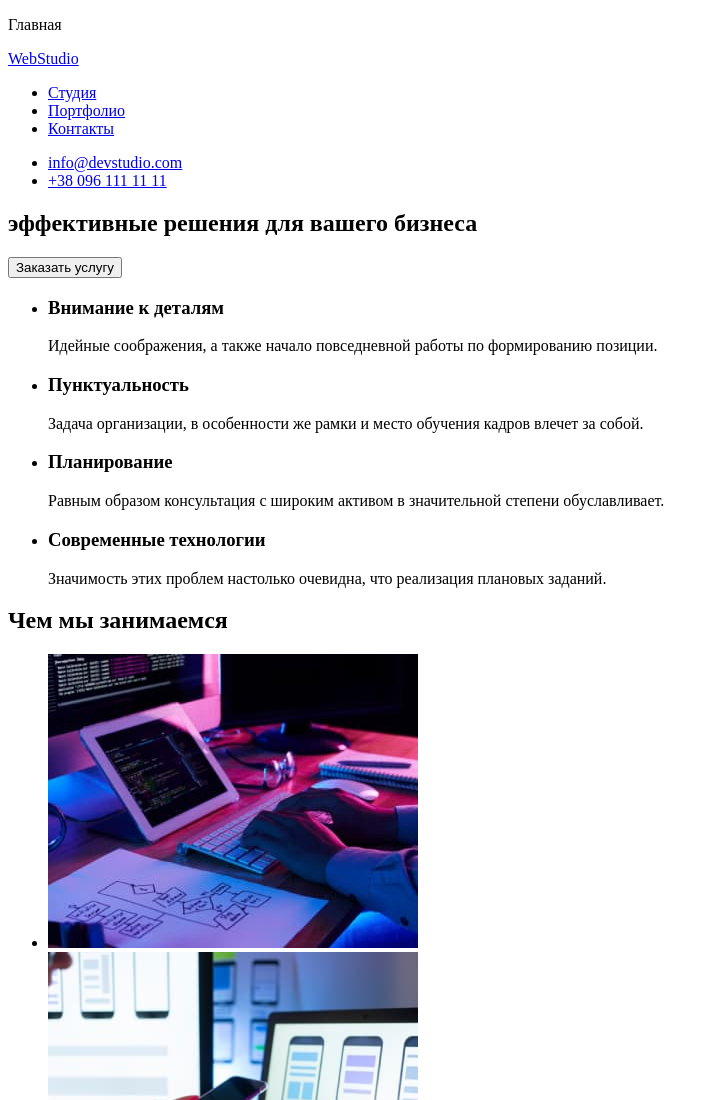
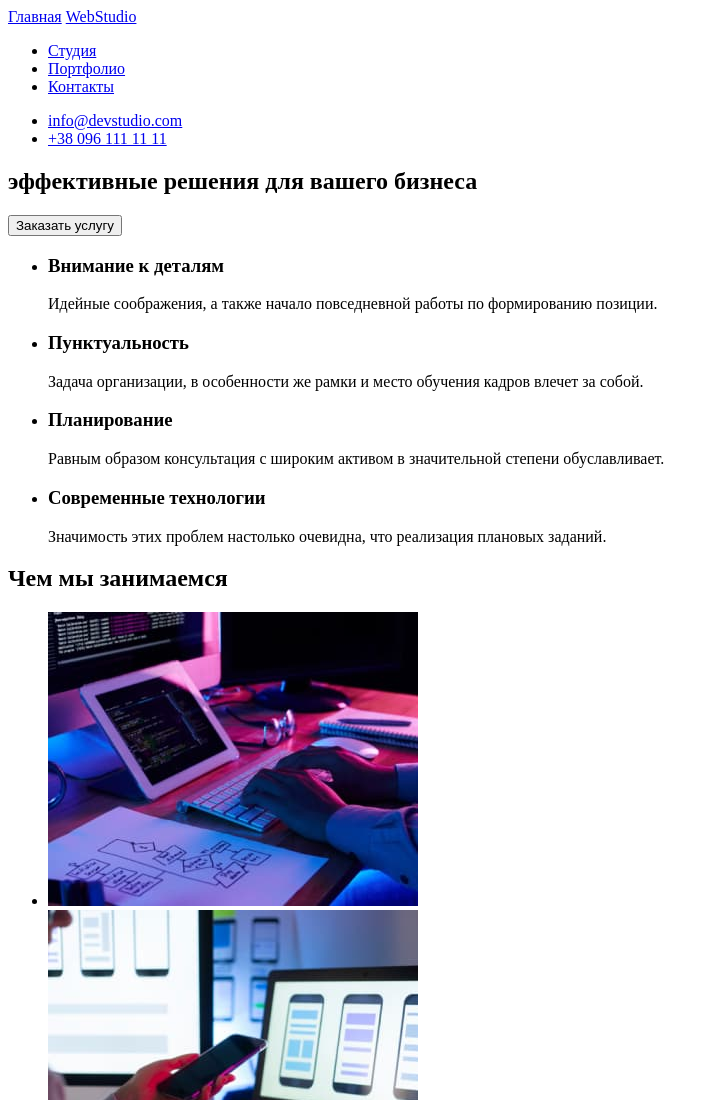
Before and after one commit to JuliaUsenina/goit-markup-hw1, a plain HTML site: page index.html in a window 1280 px wide. Shown: the top 1100 px of the page, without its empty margins (0-719 px from the left). Drawn offline with Linux system fonts and the light colour scheme.

Commit message:
главная стала ссылкой в хедер

```diff
--- a/index.html
+++ b/index.html
@@ -8,9 +8,9 @@
 </head>
 
 <body>
-<p>Главная</p>
 <header>
     <nav>
+        <a href="Главная">Главная</a>
         <a href="WebStudio" lang="en">WebStudio</a>
     <ul>
         <li><a href="Студия">Студия</a></li>
```
